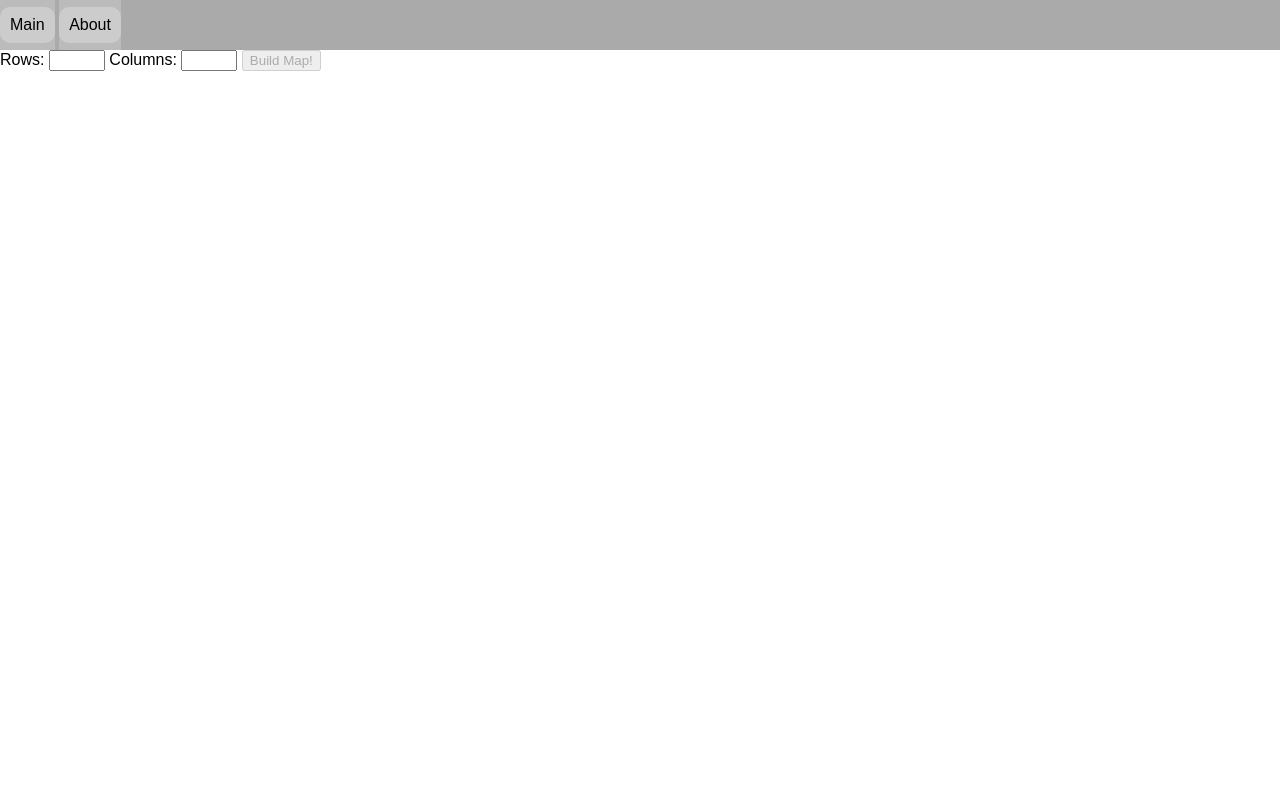
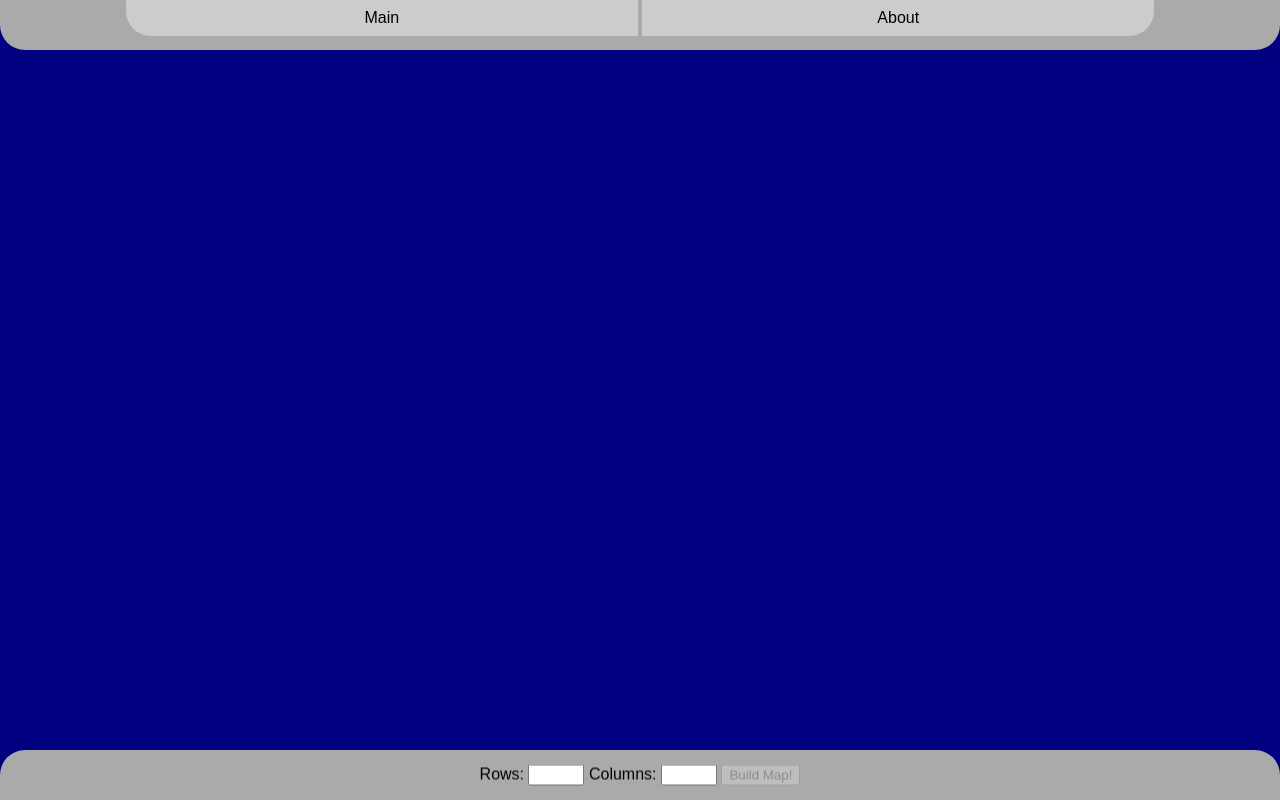
Before and after one commit to TKatra/Pathfinder, a website: page public/index.html in a window 1280 px wide. Drawn offline with nearby package versions, Linux system fonts and the light colour scheme; files that its build step writes are made by us from their sources.

Commit message:
Added styling for the bottom menu + general styling

```diff
--- /dev/null
+++ b/public/sass/_bottomMenu.scss
@@ -0,0 +1,35 @@
+.bottom-menu {
+  z-index: 10;
+  position: fixed;
+  bottom: 0;
+  left: 0;
+  width: 100%;
+  // height: 50px;
+  background-color: #AAAAAA;
+  border-radius: 25px 25px 0 0;
+  text-align: center;
+
+
+
+  .content {
+    height: 50px;
+
+    -webkit-transform-style: preserve-3d;
+    -moz-transform-style: preserve-3d;
+    transform-style: preserve-3d;
+
+    .vertical-center {
+      position: relative;
+      top: 50%;
+      transform: translateY(-50%);
+    }
+  }
+
+  label {
+    display: inline-block;
+  }
+
+  input {
+    display: inline-block;
+  }
+}
--- a/public/sass/_headerMenu.scss
+++ b/public/sass/_headerMenu.scss
@@ -1,23 +1,45 @@
 header nav {
+  z-index: 10;
+  position: fixed;
+  top: 0;
+  left: 0;
+  width: 100%;
   background-color: #AAAAAA;
+  border-radius: 0 0 25px 25px;
+  text-align: center;
 
   li {
     display: inline-block;
-    background-color: #BBBBBB;
-    height: 50px;
+    height: 35px;
+    width: 40%;
     list-style: none;
+    margin: 0 0 15px;
 
     -webkit-transform-style: preserve-3d;
     -moz-transform-style: preserve-3d;
     transform-style: preserve-3d;
 
+    &:first-child {
+      a {
+        border-radius: 0 0 0 25px;
+      }
+    }
+
+    &:last-child {
+      a {
+        border-radius: 0 0 25px 0;
+      }
+    }
+
     a {
       display: inline-block;
-      padding: 10px;
+      width: 100%;
+      // height: 100%;
+      padding: 10px 0 10px;
       text-decoration: none;
       color: #000000;
       background-color: #CCCCCC;
-      border-radius: 10px;
+
 
       position: relative;
       top: 50%;
--- a/public/sass/_map.scss
+++ b/public/sass/_map.scss
@@ -1,4 +1,5 @@
 .map {
+  text-align: center;
   overflow: auto;
   white-space: nowrap;
 }
@@ -13,8 +14,13 @@
   display: inline-block;
   width: 30px;
   height: 30px;
-  border: 1px solid #000000;
-  background-color: #FFFFFF;
+  // border: 1px solid #000000;
+  border-top: 3px solid rgba(255,255,255, 0.6);
+  border-left: 3px solid rgba(255,255,255, 0.6);
+  border-right: 3px solid rgba(0,0,0, 0.6);
+  border-bottom: 3px solid rgba(0,0,0, 0.6);
+
+  background-color: #DDDDDD;//#8080ff
   border-radius: 5px;
 
   transition: background-color 0.2s;
@@ -24,7 +30,7 @@
   transform-style: preserve-3d;
 
   &:hover {
-    background-color: #EEEEEE;
+    background-color: #b3b3ff;//#b3b3ff
   }
 
   &.light-path {
--- a/public/sass/main.scss
+++ b/public/sass/main.scss
@@ -1,8 +1,15 @@
 @import 'headerMenu';
+@import 'bottomMenu';
 @import 'map';
+
+body {
+  background-color: #000080;
+}
 
 main {
   display: block;
+  margin: 65px 0 65px;
+
 }
 
 body {
```
